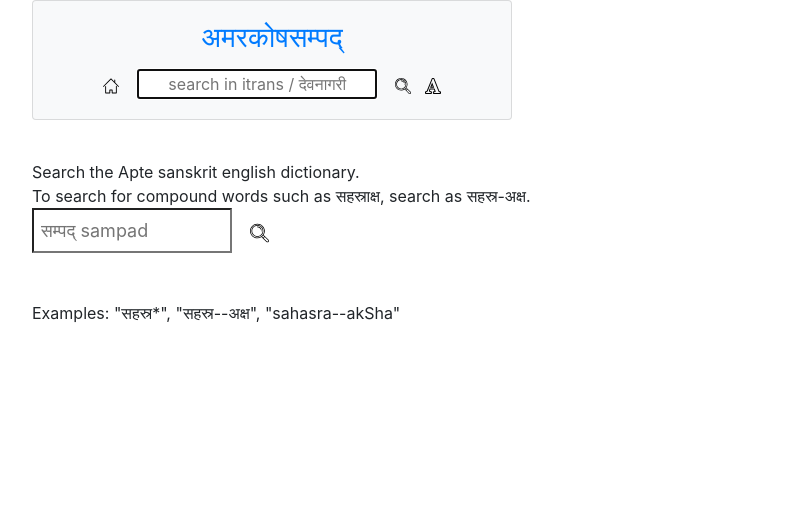
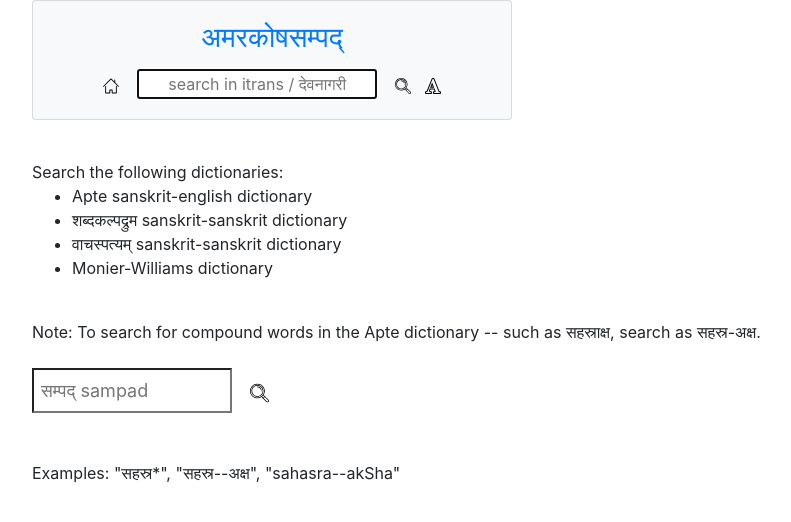
Before and after one commit to aupasana/amara-quiz, a Flask app: page /index_babylon in a window 1280 px wide. Shown: the top 522 px of the page, without its empty margins (53-844 px from the left). Run offline with Flask 2, Linux system fonts and the light colour scheme; some libraries are stand-ins or nearby versions.

Commit message:
Add additional dictionaries to babylon db

```diff
--- a/app/templates/base_amara.html
+++ b/app/templates/base_amara.html
@@ -71,7 +71,7 @@ $(document).ready(function(){
         <a title="go to main page" href="/"><img class="footer-image" src="/icons/home.svg"/></a>
         &nbsp;&nbsp;&nbsp;<input type="text" class="headerSearch" id="headerSearchTerm" placeholder="search in itrans / देवनागरी" style="width:15rem;" autofocus></input>&nbsp;&nbsp;&nbsp;
         <a title="search amarakosha" href="#" id="header-search-button"><img class="footer-image" src="/icons/search.svg"/></a>&nbsp;&nbsp;
-        <a title="search apte" href="#" id="header-search-apte-button"><img class="footer-image" src="/icons/search-apte.svg"/></a>
+        <a title="search apte etc" href="#" id="header-search-apte-button"><img class="footer-image" src="/icons/search-apte.svg"/></a>
       </div>
     </div>
   </div>
--- a/app/templates/index.html
+++ b/app/templates/index.html
@@ -148,7 +148,7 @@ $(document).ready(function(){
   <div class="row">
     <div class="index-section col-xl">
       <div><a href="https://sanskritdocuments.org/amarakosha/"><img class="search-image" src="icons/external.svg"/>Other resources [sanskritdocuments.org]</a></div>
-      <div><a href="/index_babylon"><img class="search-image" src="icons/search.svg"/>Search apte sanskrit-english dictionary</a></div>
+      <div><a href="/index_babylon"><img class="search-image" src="icons/search.svg"/>Search other dictionaries</a></div>
       <div><a href="https://github.com/aupasana/amara-quiz/issues"><img class="search-image" src="icons/bug.svg"/>Report an issue</a></div>
       <div><img class="search-image" src="icons/email.svg"/><img src="images/contact.png"/></div>
     </div>
--- a/app/templates/index_babylon.html
+++ b/app/templates/index_babylon.html
@@ -53,10 +53,17 @@ $(document).ready(function(){
     <div class="index-section col-md">
       <br/>
 
-      Search the Apte sanskrit english dictionary.
-      <br/>To search for compound words such as सहस्राक्ष, search as सहस्र-अक्ष.
+      Search the following dictionaries:
 
-      <br/>
+      <ul>
+        <li>Apte sanskrit-english dictionary</li>
+        <li>शब्दकल्पद्रुम sanskrit-sanskrit dictionary</li>
+        <li>वाचस्पत्यम् sanskrit-sanskrit dictionary</li>
+        <li>Monier-Williams dictionary</li>
+      </ul>
+
+      <br/>Note: To search for compound words in the Apte dictionary -- such as सहस्राक्ष, search as सहस्र-अक्ष.
+      <br/><br/>
 
       <div>
         <input type="text" class="search-term" id="searchTerm" placeholder="सम्पद् sampad"></input>&nbsp;&nbsp;&nbsp;
```
Also changed, not shown: database/init_babylon.py (+4 -3 lines), database/schema.babylon.sql (+10 -2 lines), 1 other file.
